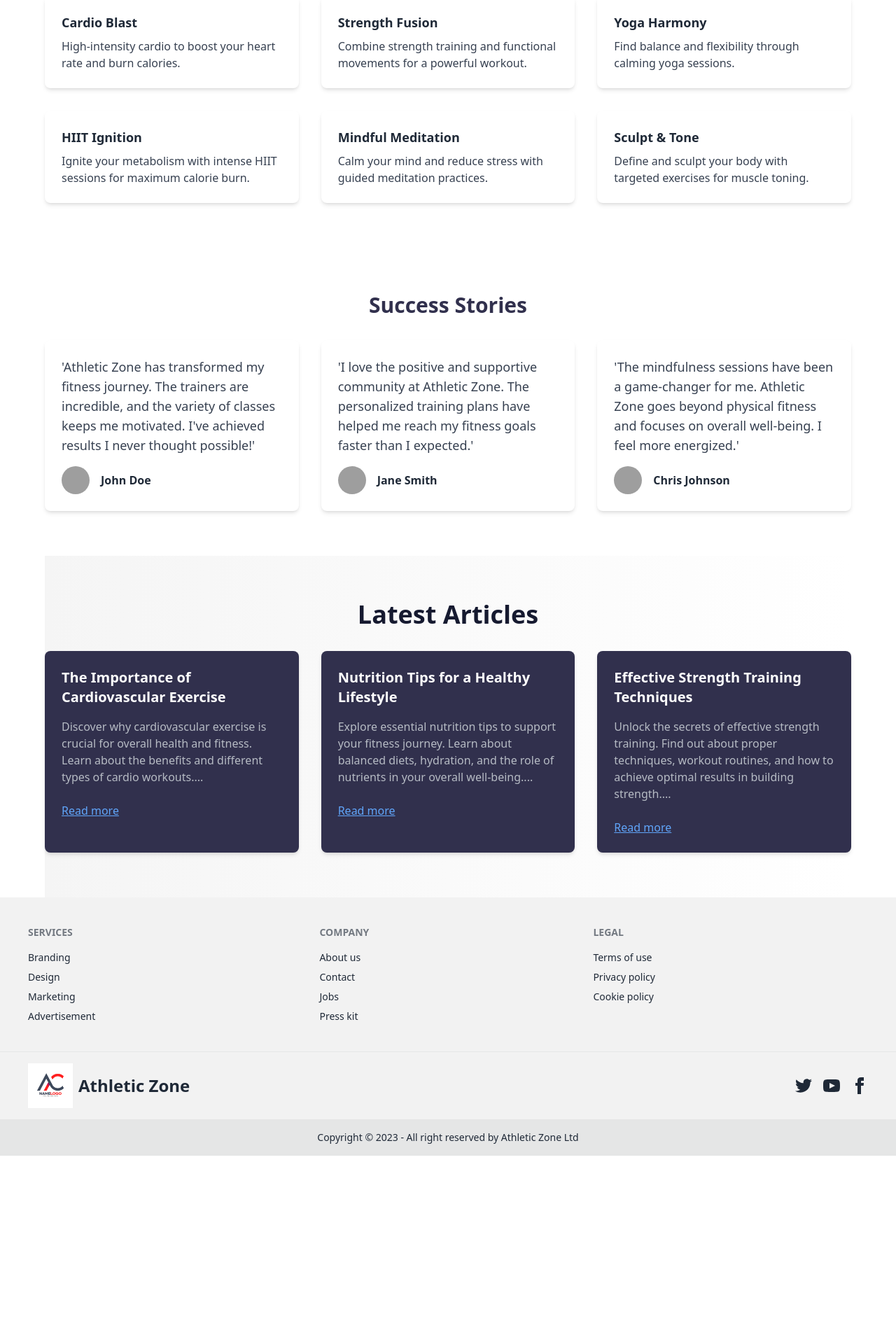
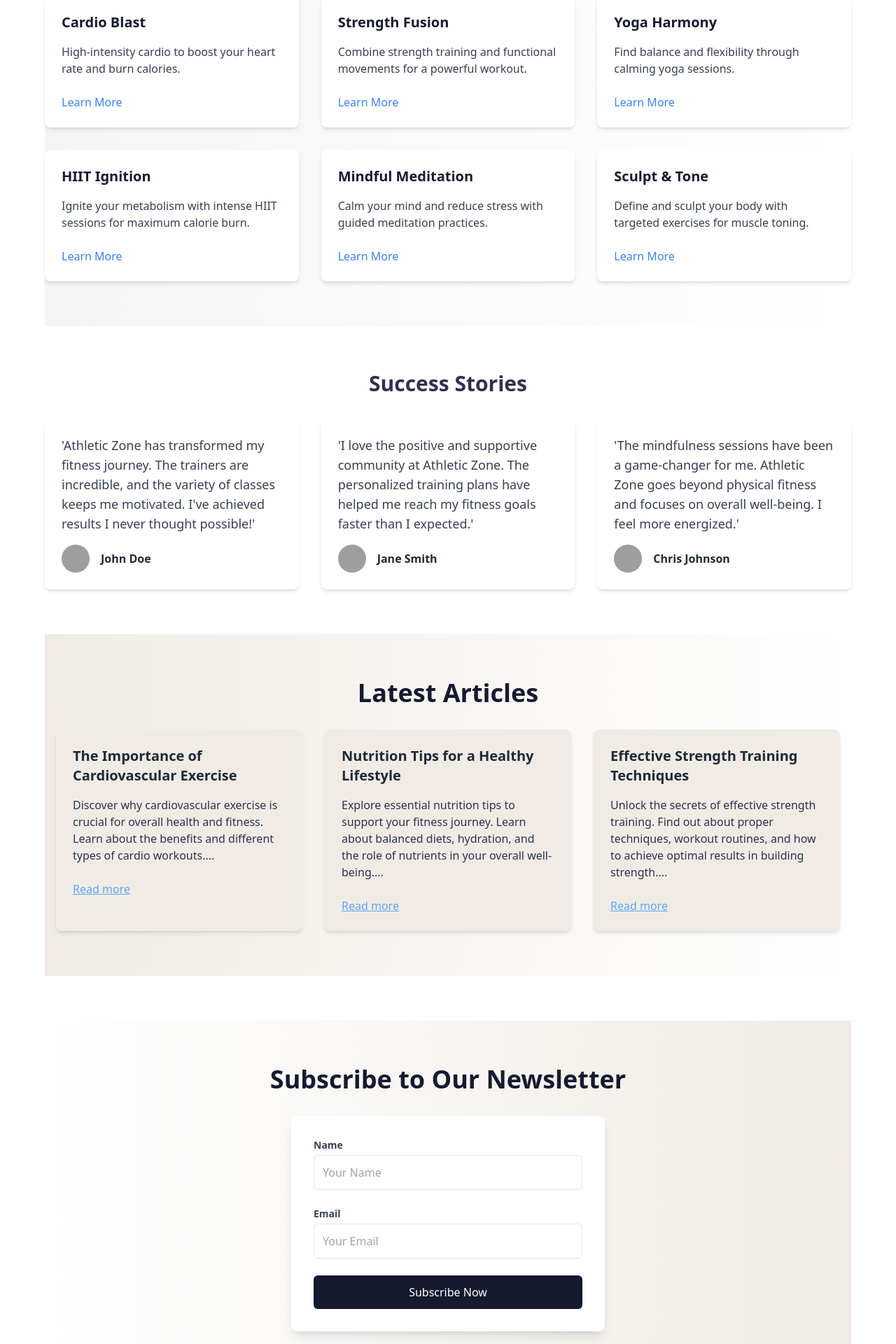
Before and after one commit to tanjib10/Athletic-Zone-Client, a React (Vite) app: page / in a window 1280 px wide. Shown: the part 2406-4326 px from the top of the page at 70% size. Before the commit the page ends 4057 px from the top, so only its background shows below. Built offline with nearby package versions, Linux system fonts and the light colour scheme; no server answers; grey boxes are pictures that could not be loaded.

Commit message:
added subscription section

```diff
--- a/src/Pages/Home/FeaturedClassesSection/FeaturedClassesSection.jsx
+++ b/src/Pages/Home/FeaturedClassesSection/FeaturedClassesSection.jsx
@@ -39,7 +39,7 @@ const FeaturedClassesSection = () => {
   ];
 
   return (
-    <section className="py-16">
+    <section className="py-16 bg-gradient-to-r from-[#f5f5f5] to-[#ffffff]">
       <div className="container mx-auto">
         <h2 className="text-4xl font-bold mb-8 text-center text-[#161A30]">
           Featured Classes
@@ -49,12 +49,18 @@ const FeaturedClassesSection = () => {
           {featuredClasses.map((featuredClass) => (
             <div
               key={featuredClass.id}
-              className="bg-white p-6 rounded-lg shadow-md"
+              className="bg-white p-6 rounded-lg shadow-md hover:shadow-lg transition duration-300 transform hover:-translate-y-2"
             >
-              <h3 className="text-lg font-semibold mb-2">
+              <h3 className="text-xl font-semibold mb-4 text-[#161A30]">
                 {featuredClass.title}
               </h3>
-              <p className="text-gray-700">{featuredClass.description}</p>
+              <p className="text-gray-700 mb-6">{featuredClass.description}</p>
+              <a
+                href="/"
+                className="text-blue-500 hover:underline transition duration-300"
+              >
+                Learn More
+              </a>
             </div>
           ))}
         </div>
--- a/src/Pages/Home/Home/Home.jsx
+++ b/src/Pages/Home/Home/Home.jsx
@@ -5,6 +5,7 @@ import AboutUsSection from "../AboutUsSection/AboutUsSection";
 import TestimonialsSection from "../TestimonialsSection/TestimonialsSection";
 import FeaturedClassesSection from "../FeaturedClassesSection/FeaturedClassesSection";
 import LatestArticlesSection from "../LatestArticlesSection/LatestArticlesSection";
+import NewsletterSubscription from "../NewsletterSubscription/NewsletterSubscription";
 
 const Home = () => {
   return (
@@ -18,6 +19,7 @@ const Home = () => {
       <FeaturedClassesSection></FeaturedClassesSection>
       <TestimonialsSection></TestimonialsSection>
       <LatestArticlesSection></LatestArticlesSection>
+      <NewsletterSubscription></NewsletterSubscription>
     </div>
   );
 };
--- a/src/Pages/Home/LatestArticlesSection/LatestArticlesSection.jsx
+++ b/src/Pages/Home/LatestArticlesSection/LatestArticlesSection.jsx
@@ -21,20 +21,20 @@ const LatestArticlesSection = () => {
   ];
 
   return (
-    <section className="py-16 bg-gradient-to-r from-[#f5f5f5] to-[#ffffff]">
+    <section className="py-16 bg-gradient-to-r from-[#F0ECE5] to-[#ffffff]">
       <div className="container mx-auto">
         <h2 className="text-4xl font-bold mb-8 text-center text-[#161A30]">
           Latest Articles
         </h2>
 
-        <div className="grid grid-cols-1 md:grid-cols-2 lg:grid-cols-3 gap-8 ">
+        <div className="grid grid-cols-1 px-4 md:grid-cols-2 lg:grid-cols-3 gap-8 ">
           {latestArticles.map((article) => (
             <div
               key={article.id}
-              className="p-6 rounded-lg shadow-md hover:shadow-lg transition bg-[#31304D] text-white duration-300 transform hover:-translate-y-2"
+              className="p-6 rounded-lg shadow-md hover:shadow-lg transition bg-[#F0ECE5]  duration-300 transform hover:-translate-y-2"
             >
-              <h3 className="text-xl font-semibold mb-4">{article.title}</h3>
-              <p className="text-[#B6BBC4] mb-6">{article.excerpt}...</p>
+              <h3 className="text-xl  font-semibold mb-4">{article.title}</h3>
+              <p className="text-[#31304D] mb-6">{article.excerpt}...</p>
               <span className="text-blue-400 underline cursor-pointer">
                 Read more
               </span>
--- /dev/null
+++ b/src/Pages/Home/NewsletterSubscription/NewsletterSubscription.jsx
@@ -0,0 +1,82 @@
+import { useState } from "react";
+import Swal from "sweetalert2";
+import useAxiosPublic from "../../../hooks/useAxiosPublic";
+import { useNavigate } from "react-router-dom";
+
+const NewsletterSubscription = () => {
+  const navigate = useNavigate();
+  const axiosPublic = useAxiosPublic();
+  const [formData, setFormData] = useState({ name: "", email: "" });
+
+  const handleInputChange = (e) => {
+    setFormData({ ...formData, [e.target.name]: e.target.value });
+  };
+
+  const handleSubscribe = () => {
+    axiosPublic.post("/subscribers", formData).then((res) => {
+      if (res.data.insertedId) {
+        console.log("added to db");
+        Swal.fire({
+          icon: "success",
+          title: "Subscription Letter sent",
+        });
+        navigate("/");
+      }
+    });
+    console.log("Subscribe:", formData);
+    setFormData({ name: "", email: "" });
+  };
+  return (
+    <section className="my-16 py-16 bg-gradient-to-r from-white to-[#F0ECE5]">
+      <div className="container mx-auto">
+        <h2 className="text-4xl font-bold mb-8 text-center text-[#161A30]">
+          Subscribe to Our Newsletter
+        </h2>
+        <div className="max-w-md mx-auto bg-white p-8 rounded-lg shadow-lg">
+          <div className="mb-6">
+            <label
+              htmlFor="name"
+              className="block text-sm font-semibold text-gray-700"
+            >
+              Name
+            </label>
+            <input
+              type="text"
+              id="name"
+              name="name"
+              value={formData.name}
+              onChange={handleInputChange}
+              className="mt-1 p-3 w-full border rounded-md focus:outline-none focus:ring focus:border-[#161A30]"
+              placeholder="Your Name"
+            />
+          </div>
+          <div className="mb-6">
+            <label
+              htmlFor="email"
+              className="block text-sm font-semibold text-gray-700"
+            >
+              Email
+            </label>
+            <input
+              type="email"
+              id="email"
+              name="email"
+              value={formData.email}
+              onChange={handleInputChange}
+              className="mt-1 p-3 w-full border rounded-md focus:outline-none focus:ring focus:border-[#161A30]"
+              placeholder="Your Email"
+            />
+          </div>
+          <button
+            onClick={handleSubscribe}
+            className="w-full bg-[#161A30] text-white p-3 rounded-md hover:bg-[#31304D] transition duration-300"
+          >
+            Subscribe Now
+          </button>
+        </div>
+      </div>
+    </section>
+  );
+};
+
+export default NewsletterSubscription;
```
